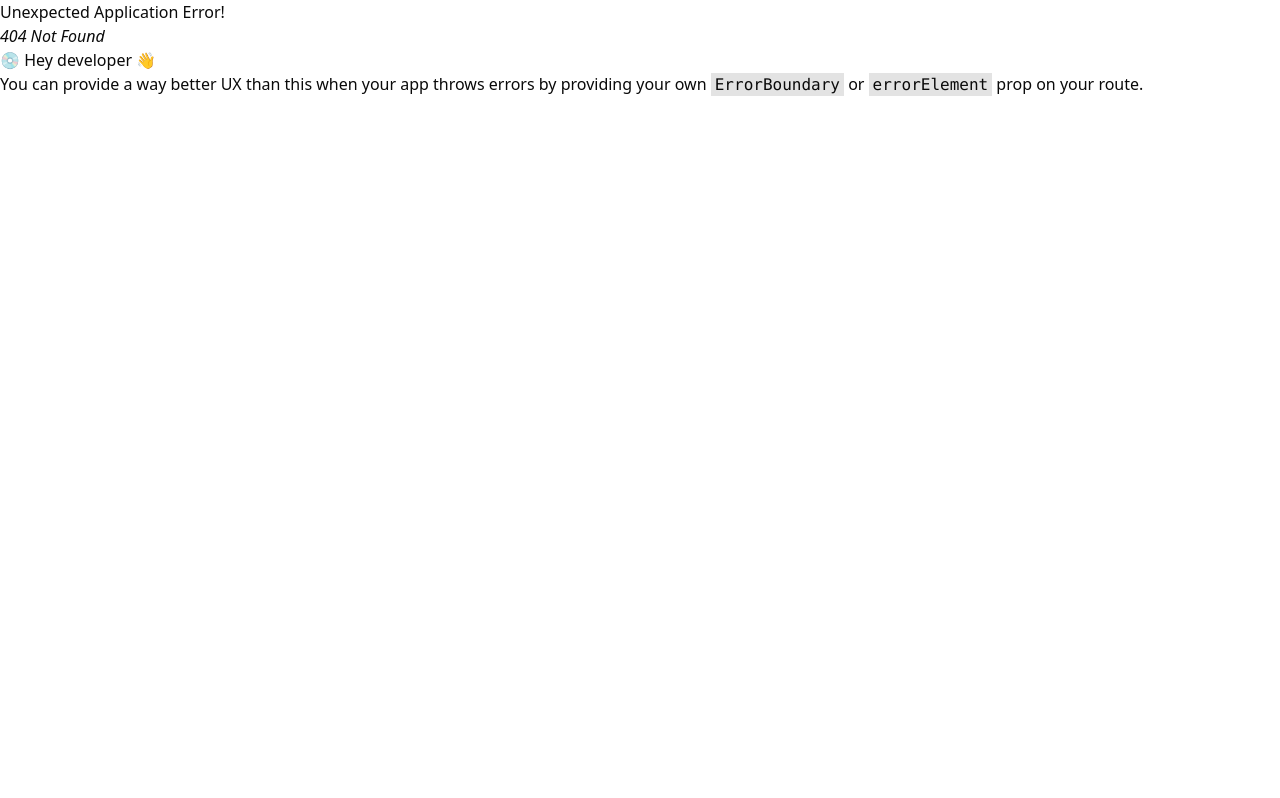
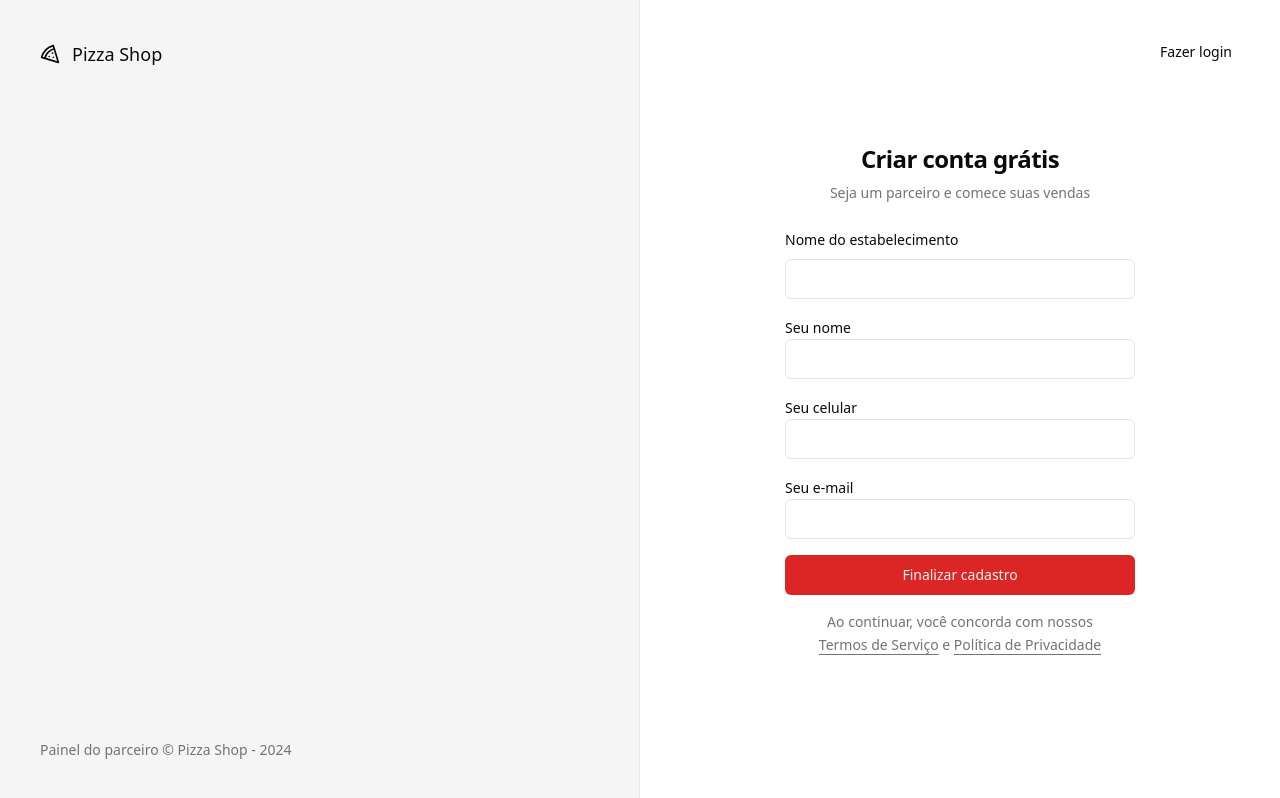
Before and after one commit to viniciusbecaleti/pizzashop-web, a React (Vite) app: page /sign-up in a window 1280 px wide. Before the commit this address had no page. Built offline with nearby package versions, Linux system fonts and the light colour scheme.

Commit message:
feat: adiciona página de cadastro

```diff
--- a/src/pages/_layouts/auth.tsx
+++ b/src/pages/_layouts/auth.tsx
@@ -13,7 +13,7 @@
           Painel do parceiro &copy; Pizza Shop - {new Date().getFullYear()}
         </footer>
       </div>
-      <div className="flex flex-col items-center justify-center">
+      <div className="relative flex flex-col items-center justify-center">
         <Outlet />
       </div>
     </div>
--- a/src/pages/auth/sign-in.tsx
+++ b/src/pages/auth/sign-in.tsx
@@ -1,5 +1,6 @@
 import { Helmet } from 'react-helmet-async'
 import { useForm } from 'react-hook-form'
+import { Link } from 'react-router-dom'
 import { toast } from 'sonner'
 import { z } from 'zod'
 
@@ -33,6 +34,12 @@
       <Helmet title="Login" />
 
       <div className="p-8">
+        <Button variant="ghost" asChild className="absolute right-8 top-8">
+          <Link to="/sign-up" className="">
+            Novo estabelecimento
+          </Link>
+        </Button>
+
         <div className="flex w-[350px] flex-col justify-center gap-6">
           <div className="flex flex-col gap-2 text-center">
             <h1 className="text-2xl font-semibold tracking-tight">
--- /dev/null
+++ b/src/pages/auth/sign-up.tsx
@@ -0,0 +1,111 @@
+import { Helmet } from 'react-helmet-async'
+import { useForm } from 'react-hook-form'
+import { Link, useNavigate } from 'react-router-dom'
+import { toast } from 'sonner'
+import { z } from 'zod'
+
+import { Button } from '@/components/ui/button'
+import { Input } from '@/components/ui/input'
+import { Label } from '@/components/ui/label'
+
+const signUpFormSchema = z.object({
+  restaurantName: z.string(),
+  managerName: z.string(),
+  phone: z.string(),
+  email: z.string().email(),
+})
+
+type SignUpFormInputs = z.infer<typeof signUpFormSchema>
+
+export function SignUp() {
+  const navigate = useNavigate()
+
+  const {
+    register,
+    handleSubmit,
+    formState: { isSubmitting },
+  } = useForm<SignUpFormInputs>()
+
+  async function handleSignUp(data: SignUpFormInputs) {
+    await new Promise((resolve) => setTimeout(resolve, 2000))
+
+    console.log(data)
+
+    toast.success(`Restaurante cadastrado com sucesso!`)
+
+    navigate('/sign-in')
+  }
+
+  return (
+    <>
+      <Helmet title="Registrar" />
+
+      <div className="p-8">
+        <Button variant="ghost" asChild className="absolute right-8 top-8">
+          <Link to="/sign-in" className="">
+            Fazer login
+          </Link>
+        </Button>
+
+        <div className="flex w-[350px] flex-col justify-center gap-6">
+          <div className="flex flex-col gap-2 text-center">
+            <h1 className="text-2xl font-semibold tracking-tight">
+              Criar conta grátis
+            </h1>
+            <p className="text-sm text-muted-foreground">
+              Seja um parceiro e comece suas vendas
+            </p>
+          </div>
+
+          <form
+            className="flex flex-col space-y-4"
+            onSubmit={handleSubmit(handleSignUp)}
+          >
+            <div className="space-y-2">
+              <Label htmlFor="restaurantName">Nome do estabelecimento</Label>
+              <Input
+                id="restaurantName"
+                type="text"
+                {...register('restaurantName')}
+              />
+            </div>
+
+            <div>
+              <Label htmlFor="managerName">Seu nome</Label>
+              <Input
+                id="managerName"
+                type="text"
+                {...register('managerName')}
+              />
+            </div>
+
+            <div>
+              <Label htmlFor="phone">Seu celular</Label>
+              <Input id="phone" type="tel" {...register('phone')} />
+            </div>
+
+            <div>
+              <Label htmlFor="email">Seu e-mail</Label>
+              <Input id="email" type="email" {...register('email')} />
+            </div>
+
+            <Button type="submit" disabled={isSubmitting}>
+              Finalizar cadastro
+            </Button>
+
+            <p className="px-6 text-center text-sm leading-relaxed text-muted-foreground">
+              Ao continuar, você concorda com nossos{' '}
+              <Link to="/" className="underline underline-offset-4">
+                Termos de Serviço
+              </Link>{' '}
+              e{' '}
+              <Link to="/" className="underline underline-offset-4">
+                Política de Privacidade
+              </Link>
+            </p>
+          </form>
+        </div>
+      </div>
+    </>
+  )
+}
```
Also changed, not shown: src/router.tsx (+6 -1 lines).
